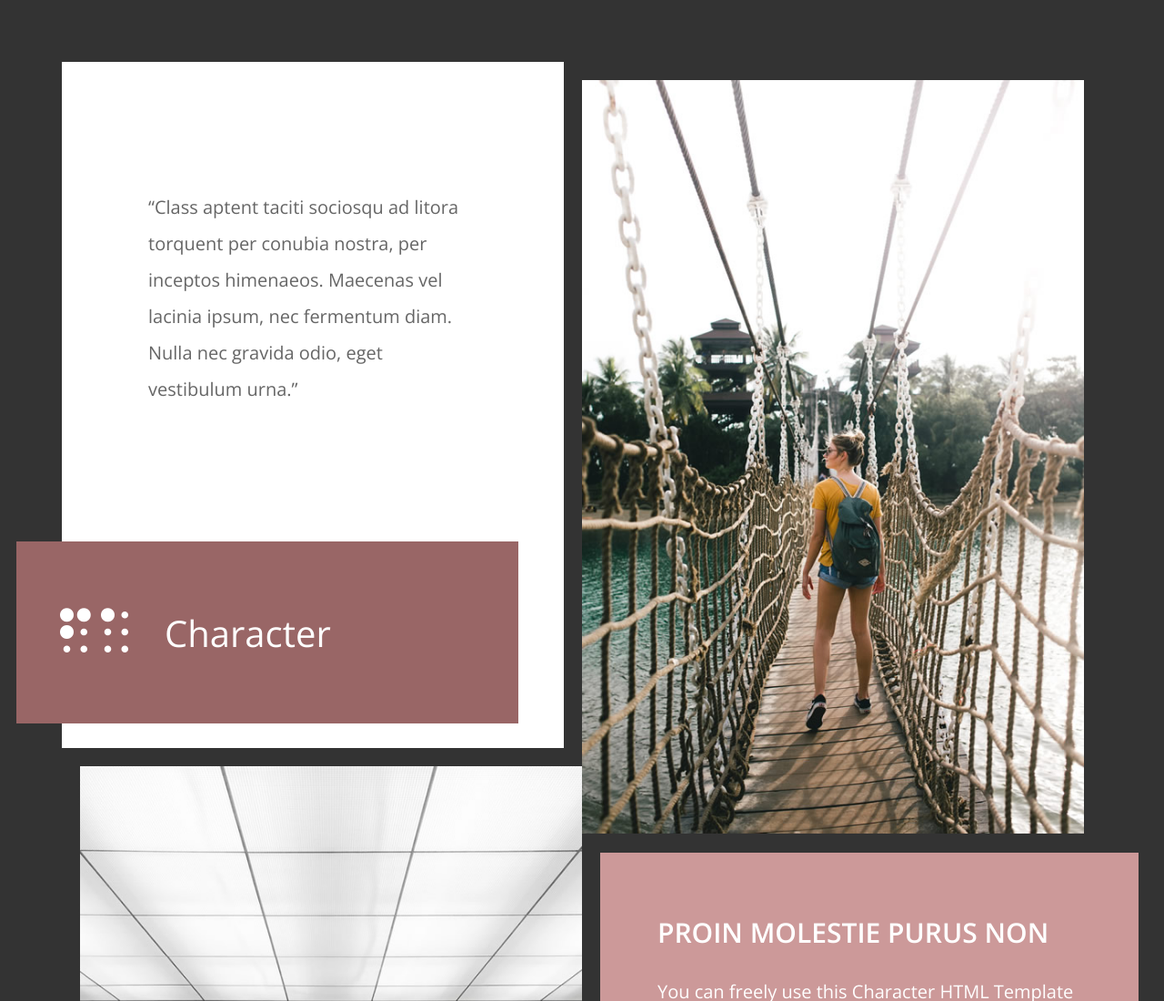
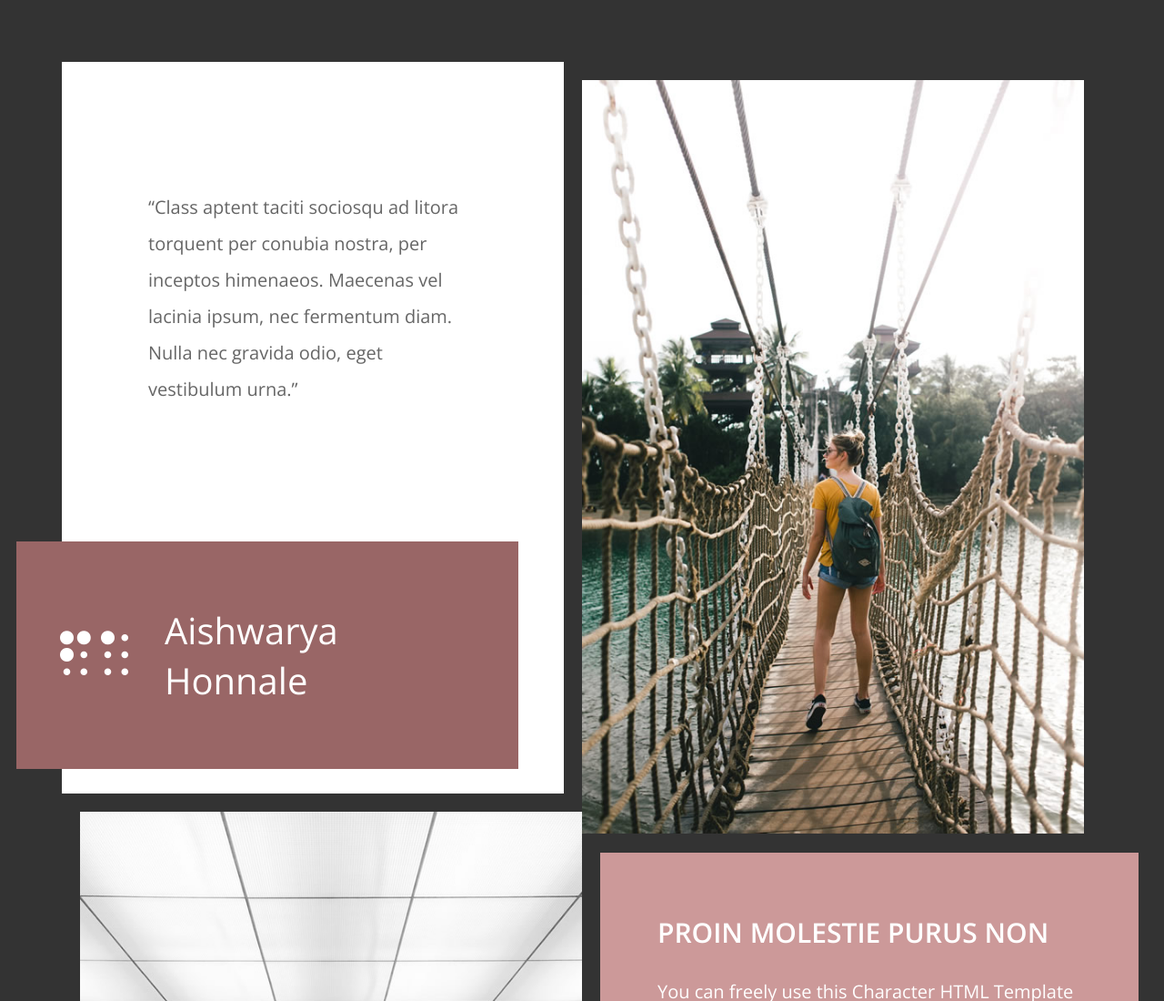
Before and after one commit to aishwaryahonnale/EY_4.0_SU, a plain HTML site: page index.html in a window 1280 px wide. Shown: the top 1100 px of the page at 91% size. Drawn offline with nearby package versions, Linux system fonts and the light colour scheme.

Commit message:
Added my name

```diff
--- a/index.html
+++ b/index.html
@@ -25,7 +25,7 @@ http://www.tooplate.com/view/2110-character
             <header class="tm-block-brand">
                 <div class="tm-bg-primary-dark tm-text-white tm-block-brand-inner">
                     <i class="fas fa-braille fa-3x"></i>
-                    <h1 class="tm-brand-name">Character</h1>
+                    <h1 class="tm-brand-name">Aishwarya Honnale</h1>
                 </div>
             </header>
         </div>
```
